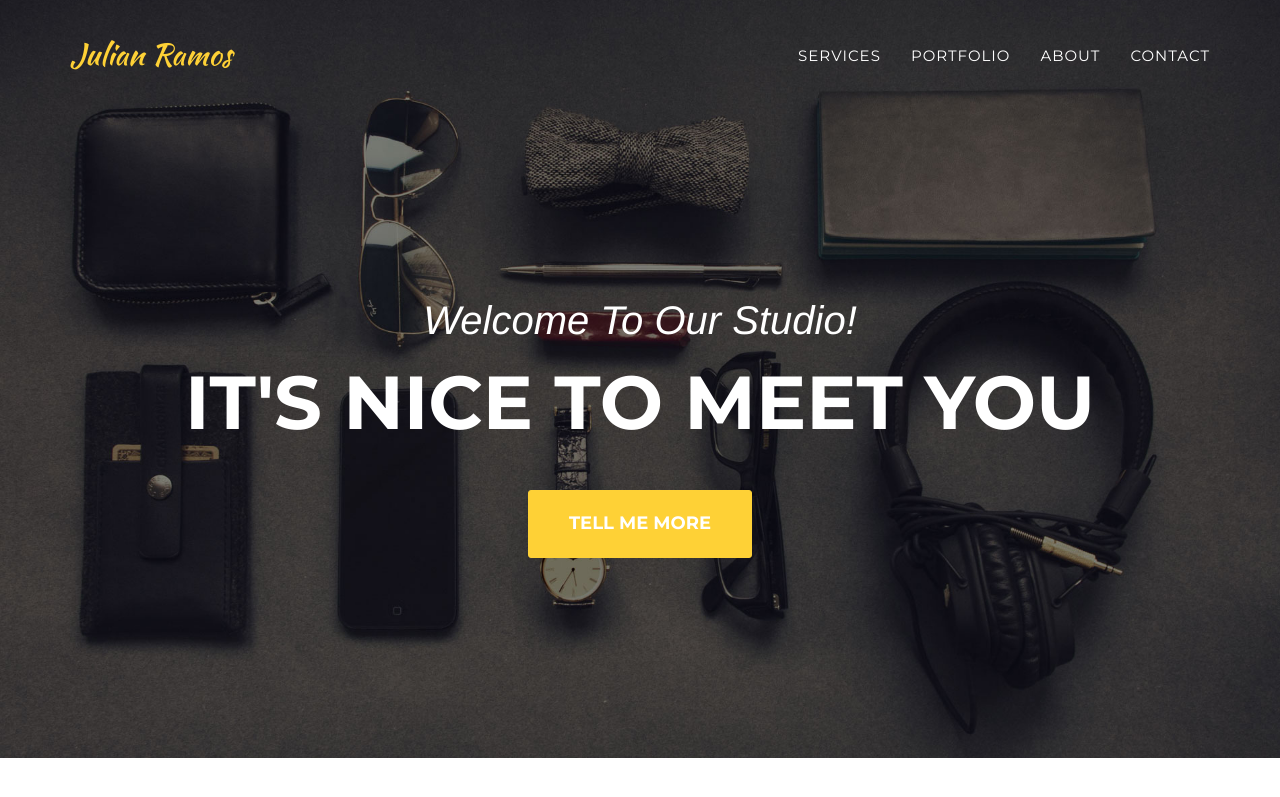
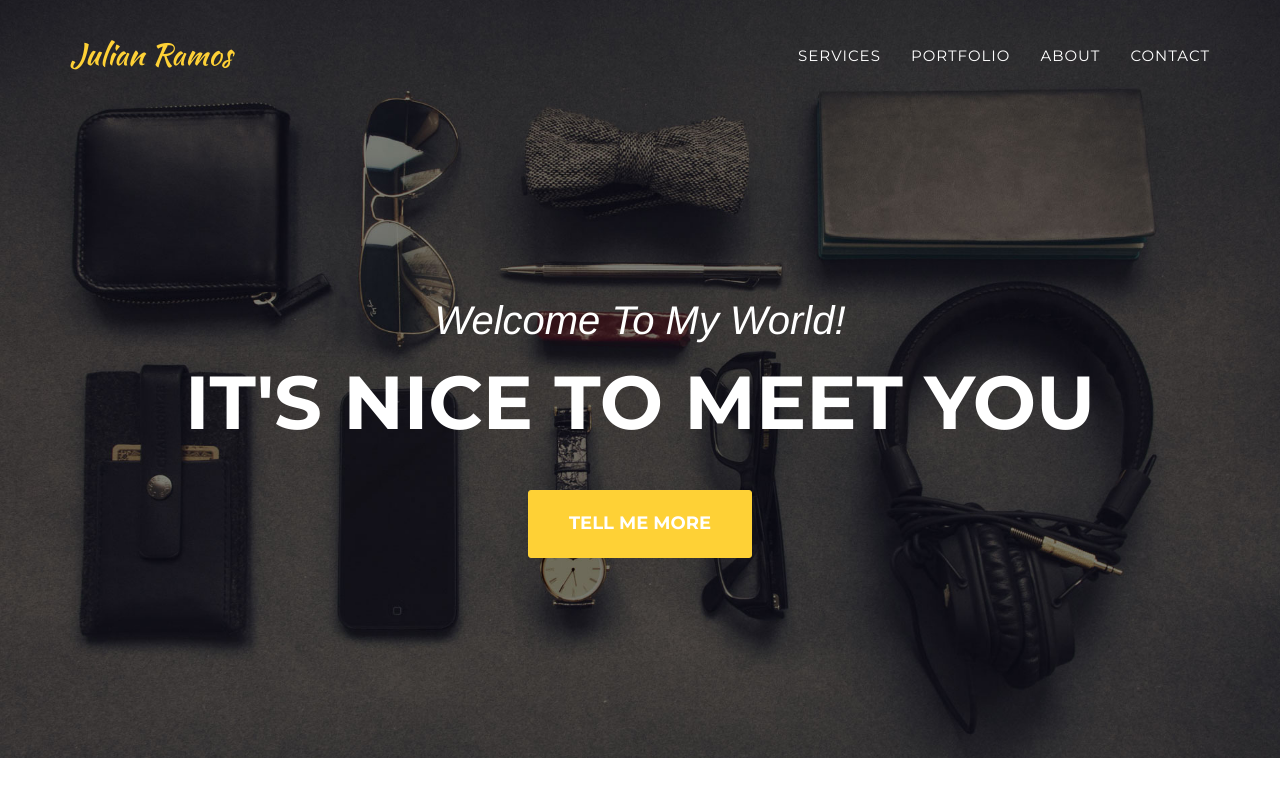
Before and after one commit to jramos92/jramos92.github.io, a Jekyll site: the page built from index.html, in a window 1280 px wide and 900 px high. Shown: the top 797 px of the window. Built offline with Jekyll 4.4.1, drawn with Linux system fonts in a browser that asks for light colours; some web fonts are replaced.

Commit message:
Update header.html

```diff
--- a/_includes/header.html
+++ b/_includes/header.html
@@ -41,7 +41,7 @@
     <header>
         <div class="container">
             <div class="intro-text">
-                <div class="intro-lead-in">Welcome To Our Studio!</div>
+                <div class="intro-lead-in">Welcome To My World!</div>
                 <div class="intro-heading">It's Nice To Meet You</div>
                 <a href="#services" class="page-scroll btn btn-xl">Tell Me More</a>
             </div>
```
